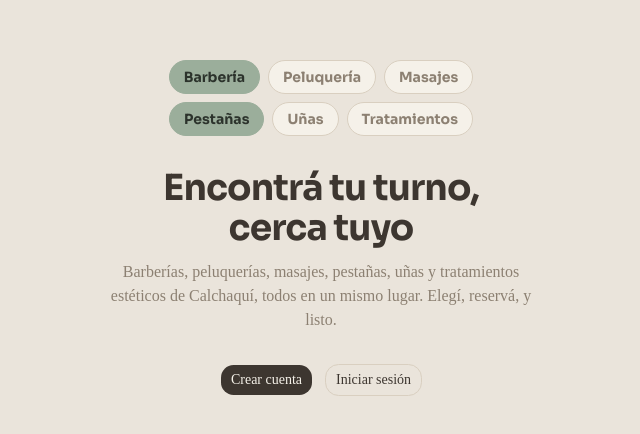
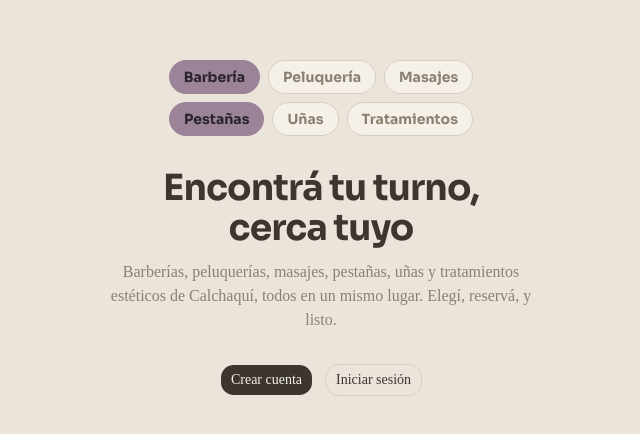
Before and after one commit to julioborn/estetica, a Next.js app: page / in a window 1280 px wide. Shown: the part 172-606 px from the top of the page, without its empty margins (319-959 px from the left). Built offline with nearby package versions, Linux system fonts and the light colour scheme.

Commit message:
Cambiar acento a ciruela grisáceo (en vez de verde)
Reemplazo el verde salvia por un ciruela apagado (#9B8398) — más
sofisticado y casi neutro. El resto de la paleta (fondo beige-taupe, tinta
café, verde azulado para "abierto") queda igual.

```diff
--- a/src/app/globals.css
+++ b/src/app/globals.css
@@ -52,9 +52,9 @@
 
 :root {
   /* Spa-calm palette: soft taupe-beige ground (not stark white), gentle warm
-     ink, sage green accent for primary actions/selection — neutral, works
-     for barbería and beauty alike. Dusty teal reserved for "open now".
-     Pastel and muted throughout — nothing loud. */
+     ink, grayish-plum accent for primary actions/selection — muted,
+     sophisticated, works for barbería and beauty alike. Dusty teal reserved
+     for "open now". Pastel and muted throughout — nothing loud. */
   --background: #eae4db;
   --foreground: #3d3630;
   --card: #f5f1e9;
@@ -67,15 +67,15 @@
   --secondary-foreground: #3d3630;
   --muted: #dfd6c8;
   --muted-foreground: #8c8072;
-  --accent: #9bae9b;
-  --accent-foreground: #2c332c;
+  --accent: #9b8398;
+  --accent-foreground: #2b2430;
   --success: #8ab0b3;
   --success-foreground: #22302f;
   --destructive: #b24949;
   --border: #d9cfc0;
   --input: #d9cfc0;
-  --ring: #9bae9b;
-  --chart-1: #9bae9b;
+  --ring: #9b8398;
+  --chart-1: #9b8398;
   --chart-2: #3d3630;
   --chart-3: #8ab0b3;
   --chart-4: #8c8072;
@@ -88,7 +88,7 @@
   --sidebar-accent: #dfd6c8;
   --sidebar-accent-foreground: #3d3630;
   --sidebar-border: #d9cfc0;
-  --sidebar-ring: #9bae9b;
+  --sidebar-ring: #9b8398;
 }
 
 .dark {
--- a/src/components/discovery/map-view.tsx
+++ b/src/components/discovery/map-view.tsx
@@ -145,7 +145,7 @@ export function MapView({
                 <button
                   type="button"
                   onClick={() => router.push(`/negocio/${active.slug}`)}
-                  className="mt-3 w-full rounded-lg bg-[#9bae9b] py-1.5 font-heading text-sm font-bold text-[#2c332c] transition-opacity hover:opacity-90"
+                  className="mt-3 w-full rounded-lg bg-[#9b8398] py-1.5 font-heading text-sm font-bold text-[#2b2430] transition-opacity hover:opacity-90"
                 >
                   Ver negocio
                 </button>
```
